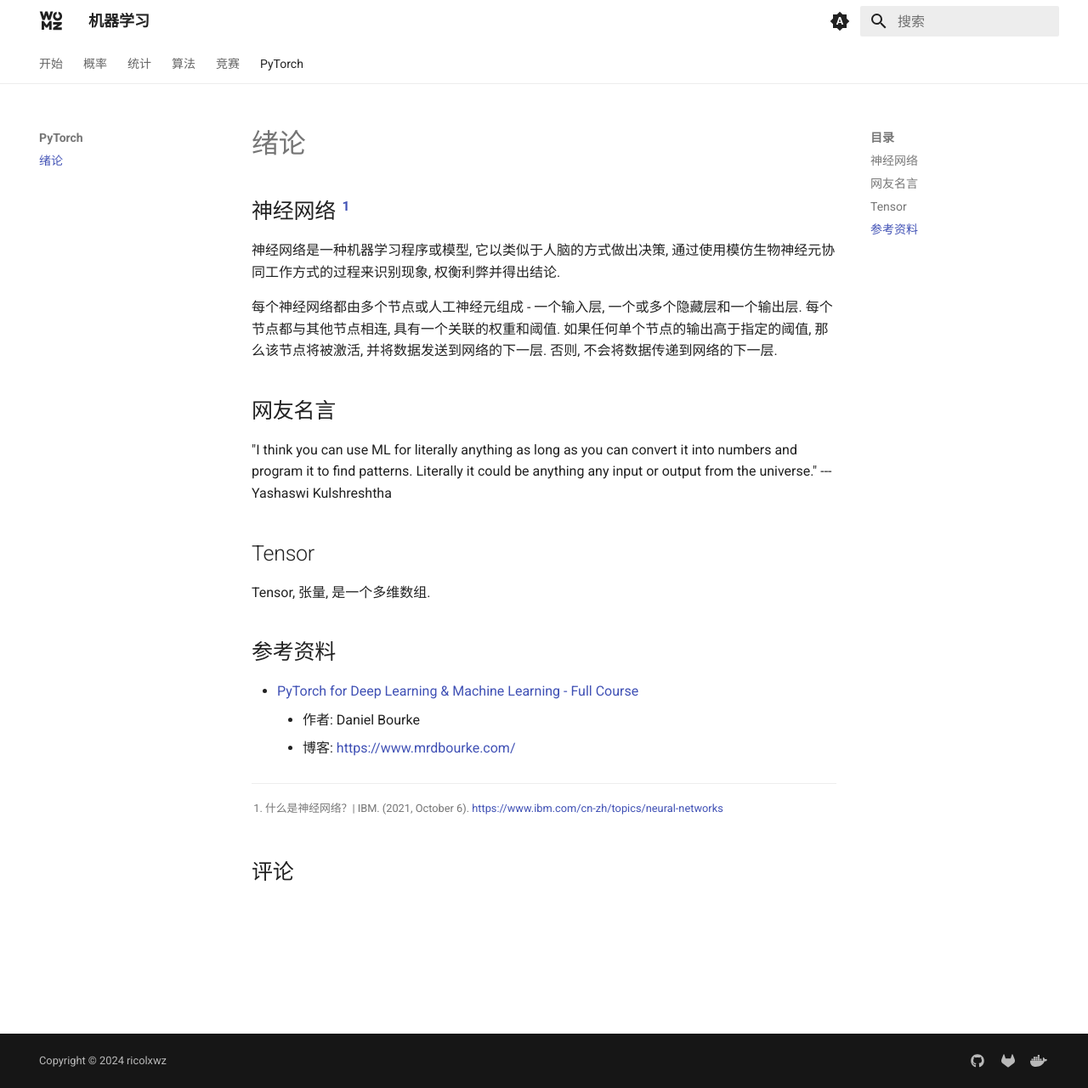
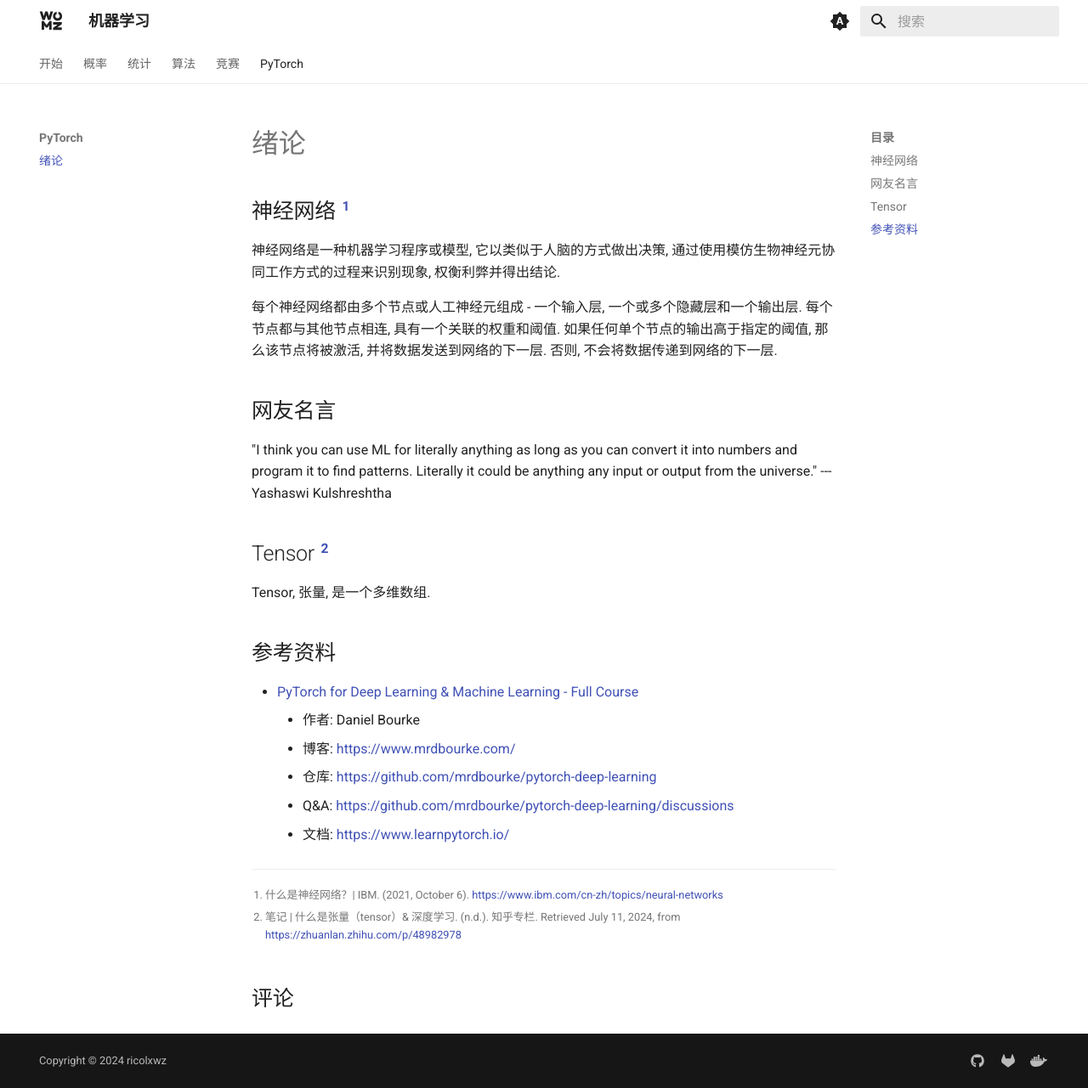
Before and after one commit to sigmax01/ml, an MkDocs documentation site: the page built from docs/PyTorch/绪论.md, in a window 1280 px wide and 1281 px high. Shown: the whole window at 85% size. Built offline with MkDocs 1.6.1 and Material for MkDocs 9.7.7, drawn with Linux system fonts in a browser that asks for light colours; comment, search, counter and statistics services are not loaded.

Commit message:
Update PyTorch introduction page and navigation

```diff
--- a/docs/PyTorch/绪论.md
+++ b/docs/PyTorch/绪论.md
@@ -13,7 +13,7 @@ comments: true
 
 "I think you can use ML for literally anything as long as you can convert it into numbers and program it to find patterns. Literally it could be anything any input or output from the universe." --- Yashaswi Kulshreshtha
 
-## Tensor
+## Tensor [^2] {#Tensor}
 
 Tensor, 张量, 是一个多维数组.
 
@@ -22,5 +22,9 @@ Tensor, 张量, 是一个多维数组.
 - [PyTorch for Deep Learning & Machine Learning - Full Course](https://www.youtube.com/watch?v=V_xro1bcAuA)
     - 作者: Daniel Bourke
     - 博客: [https://www.mrdbourke.com/](https://www.mrdbourke.com/)
+    - 仓库: [https://github.com/mrdbourke/pytorch-deep-learning](https://github.com/mrdbourke/pytorch-deep-learning)
+    - Q&A: [https://github.com/mrdbourke/pytorch-deep-learning/discussions](https://github.com/mrdbourke/pytorch-deep-learning/discussions)
+    - 文档: [https://www.learnpytorch.io/](https://www.learnpytorch.io/)
 
 [^1]: 什么是神经网络？| IBM. (2021, October 6). https://www.ibm.com/cn-zh/topics/neural-networks
+[^2]: 笔记 | 什么是张量（tensor）& 深度学习. (n.d.). 知乎专栏. Retrieved July 11, 2024, from https://zhuanlan.zhihu.com/p/48982978
```
